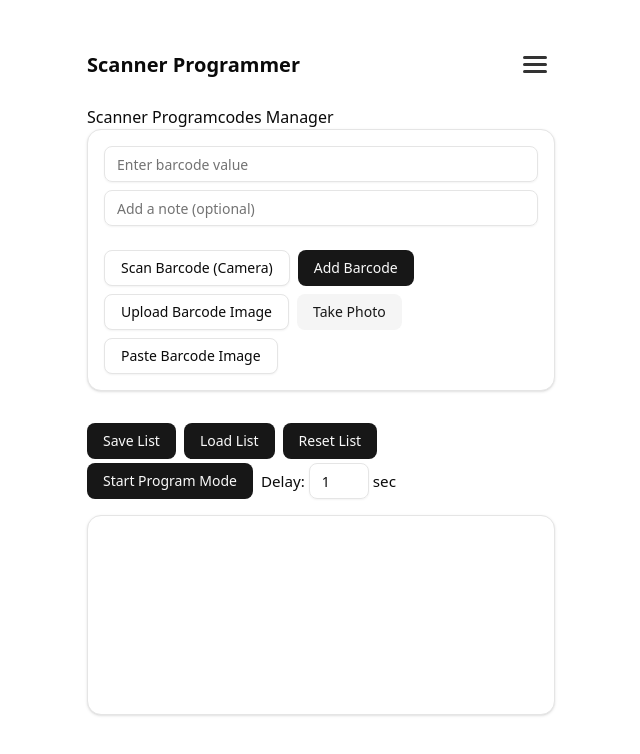
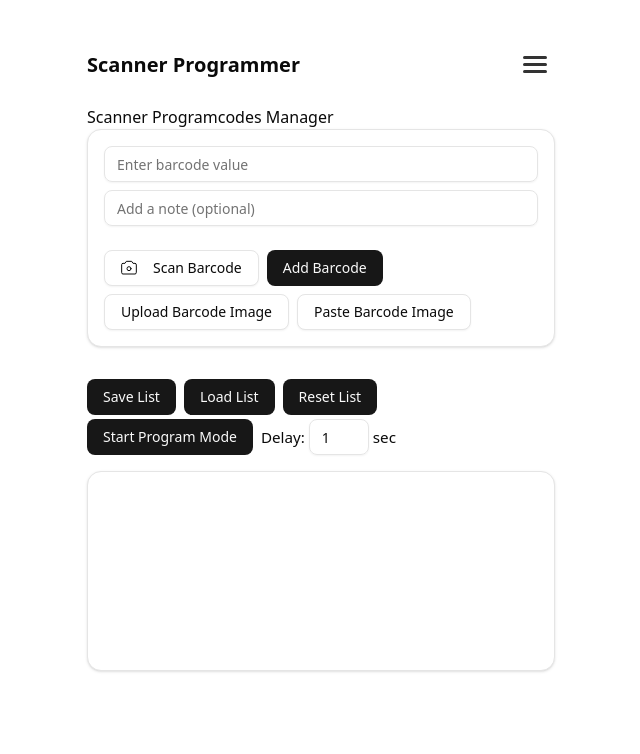
Before and after one commit to aheissenberger/scanner-programmer, a React (Vite) app: page / in a window 1280 px wide. Shown: the top 754 px of the page, without its empty margins (319-959 px from the left). Built offline with nearby package versions, Linux system fonts and the light colour scheme.

Commit message:
fix: button with icon

```diff
--- a/src/components/ProgrammerMode.tsx
+++ b/src/components/ProgrammerMode.tsx
@@ -368,13 +368,30 @@ function ProgrammerMode() {
           onChange={(e: React.ChangeEvent<HTMLInputElement>) => setNoteInput(e.target.value)}
         />
   <div style={{ marginTop: 16, display: 'flex', gap: 8, flexWrap: 'wrap', alignItems: 'flex-start' }}>
-          <Button
+            <Button
             variant="outline"
             onClick={handleStartCameraScan}
             aria-label="Scan barcode from camera"
-          >
-            Scan Barcode (Camera)
-          </Button>
+            >
+            <span style={{ display: 'inline-flex', alignItems: 'center', marginRight: 8 }}>
+              <svg
+              xmlns="http://www.w3.org/2000/svg"
+              width="16"
+              height="16"
+              viewBox="0 0 24 24"
+              fill="none"
+              stroke="currentColor"
+              strokeWidth="1.5"
+              strokeLinecap="round"
+              strokeLinejoin="round"
+              aria-hidden="true"
+              >
+              <path d="M23 19a2 2 0 0 1-2 2H3a2 2 0 0 1-2-2V7a2 2 0 0 1 2-2h3l2-3h8l2 3h3a2 2 0 0 1 2 2z" />
+              <circle cx="12" cy="13" r="3" />
+              </svg>
+            </span>
+            Scan Barcode
+            </Button>
           {cameraActive && (
             <div style={{ marginTop: 12, marginBottom: 8 }}>
               <div ref={videoRef} style={{ width: 320, height: 240, background: '#222', borderRadius: 8, overflow: 'hidden' }} />
@@ -396,22 +413,6 @@ function ProgrammerMode() {
             aria-label="Upload barcode image"
           >
             Upload Barcode Image
-          </Button>
-
-          <Button
-            variant="secondary"
-            onClick={() => {
-              // request camera capture (mobile browsers will open camera)
-              if (imageInputRef.current) {
-                imageInputRef.current.setAttribute('capture', 'environment');
-                imageInputRef.current.click();
-                // cleanup attribute shortly after click to avoid affecting next upload
-                setTimeout(() => imageInputRef.current?.removeAttribute('capture'), 500);
-              }
-            }}
-            aria-label="Take photo with camera"
-          >
-            Take Photo
           </Button>
 
           <div style={{ display: 'flex', flexDirection: 'column', alignItems: 'flex-start' }}>
```
